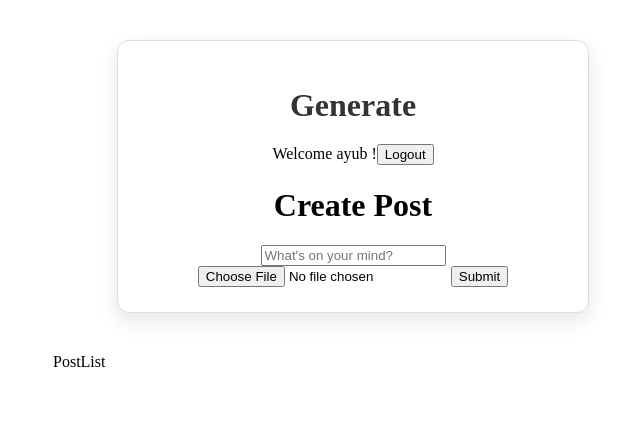
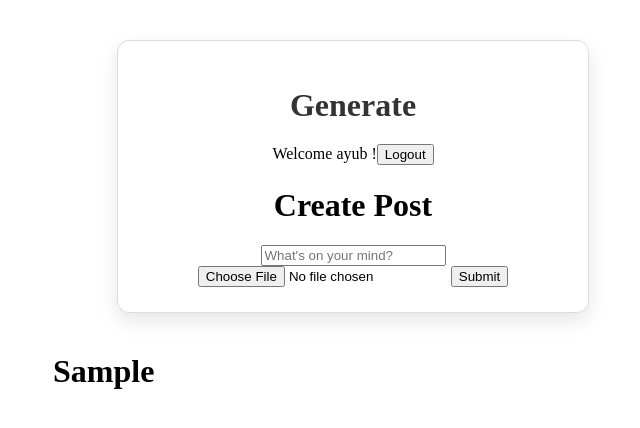
Before and after one commit to ayubhassan1784-hub/React-App, a React (Create React App) app in the folder generate/: page / in a window 1280 px wide. Both pictures are taken after typing "Sample" into the empty fields and a click on the button "Submit". Shown: the top 428 px of the page, without its empty margins (287-927 px from the left). Built offline with nearby package versions, Linux system fonts and the light colour scheme.

Commit message:
Update PostList.jsx

```diff
--- a/generate/src/components/PostList.jsx
+++ b/generate/src/components/PostList.jsx
@@ -1,6 +1,20 @@
-const PostList = () => {
-    return (
-        <>PostList</>
-    )
-}
+const PostList = ({ posts }) => {
+  return (
+    <>
+      {posts.map((post, index) => (
+        <div key={index}>
+          <h1>{post.content}</h1>
+          {post.image && (
+            <img
+              src={URL.createObjectURL(post.image)}
+              alt=""
+              style={{ width: "300px" }}
+            />
+          )}
+        </div>
+      ))}
+    </>
+  );
+};
+
 export default PostList;
```
